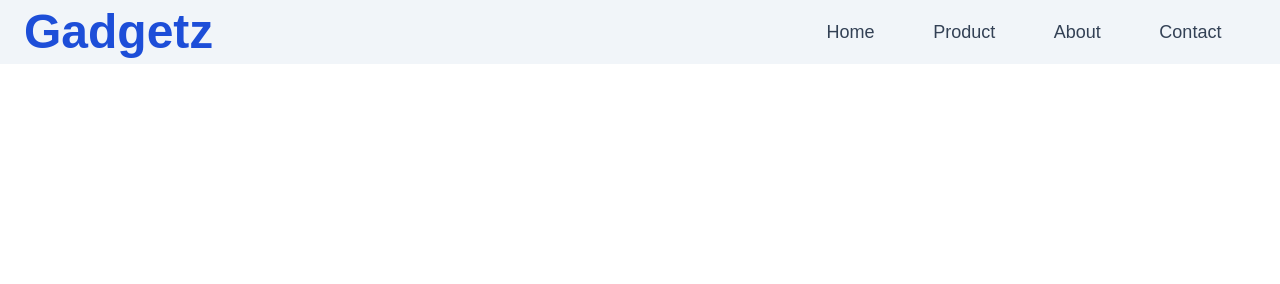
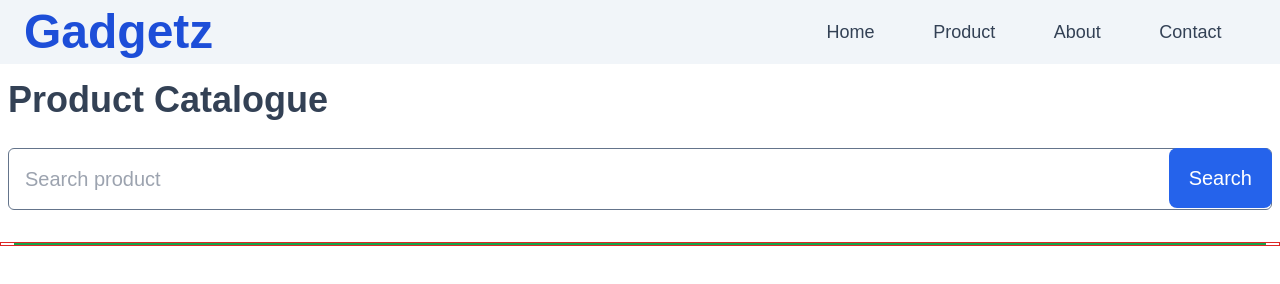
Before and after one commit to WidyaX1900/gadgetz.github.io, a website: page public/catalogue.html in a window 1280 px wide. Drawn offline with Linux system fonts and the light colour scheme.

Commit message:
Update catalogue.html and catalogue.css files

```diff
--- a/public/catalogue.html
+++ b/public/catalogue.html
@@ -41,7 +41,7 @@
     </nav>
     <!-- Mobile links -->
     <div
-      class="w-full h-screen bg-slate-100 flex flex-col items-center justify-evenly opacity-0 -translate-y-full transition duration-300 fixed"
+      class="w-full h-screen bg-slate-100 flex flex-col items-center justify-evenly opacity-0 -translate-y-full transition duration-300 fixed z-10"
       id="menu-link"
     >
       <div>
@@ -57,9 +57,26 @@
         <a href="" class="link sm:link-sm">Contact</a>
       </div>
     </div>
-    <!-- Catalogue section -->
-    <div class="container mx-auto p-2 border border-red-600"></div>
+    <!-- Search input bar section -->
+    <div class="w-full flex flex-col px-2">
+      <h1 class="mt-20 text-slate-700">Product Catalogue</h1>
+      <div class="w-full mt-7 mx-auto">
+        <form action="" method="post">
+          <div class="relative z-0">
+            <input type="text" name="keyword" id="keyword" placeholder="Search product"
+            class="w-full py-4 border border-slate-500 focus:ring-sky-500 focus:outline-none focus:border-sky-500 focus:ring-2 rounded-md px-4 text-xl">
+            <button type="button" class="mt-3 px-5 py-4 bg-blue-600 text-white
+            text-xl rounded-lg absolute -top-3 right-0 hover:bg-blue-700 active:bg-blue-800 transition-all duration-300">Search</button>
+          </div>
+        </form>
+      </div>
     </div>
+    <!-- end search bar -->
+    <!-- Item list section -->
+    <div class="container mx-auto mt-8 border border-red-600">
+      <div class="w-[98%] border border-green-600 mx-auto"></div>
+    </div>
+    <!-- end Item list section -->
   </body>
   <script src="js/script.js"></script>
 </html>
```
Also changed, not shown: public/css/catalogue.css.
